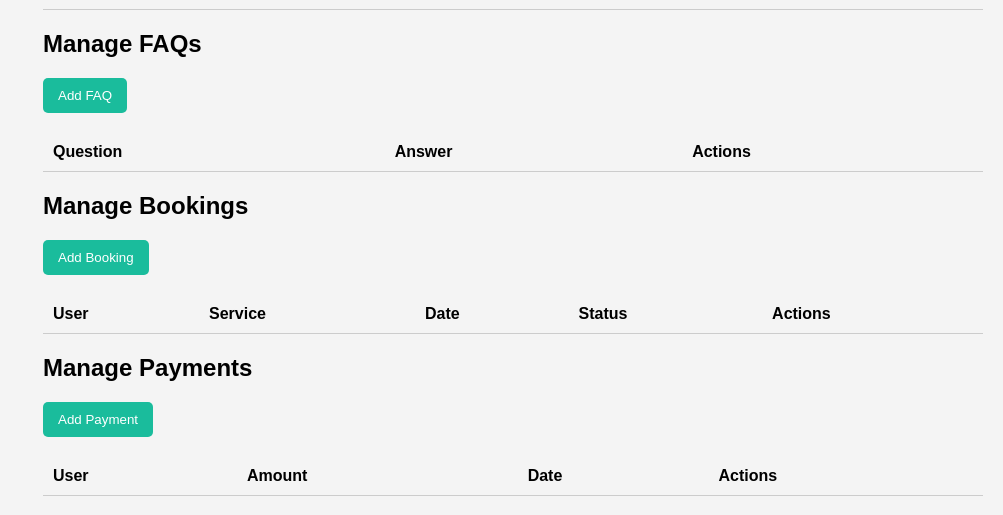
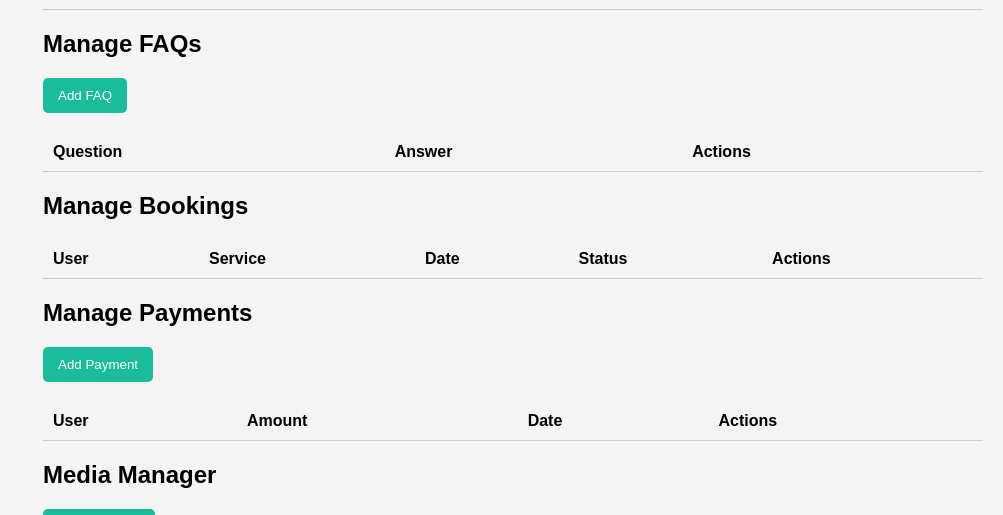
Before and after one commit to jaksoftwares/CarroStream-1, a Django app: page /dashboard/siteadmin in a window 1280 px wide. Shown: the part 1017-1532 px from the top of the page, without its empty margins (277-1280 px from the left). Run offline with Django 5.2, Linux system fonts and the light colour scheme; data comes from the database, SQL or seed files in the repository; data that the repository does not hold is empty; parts of the project's set-up code (start-up, migrations or seed data) failed here and were passed over.

Commit message:
feat: :sparkles: dynamic features for version one

```diff
--- a/dashboard/views.py
+++ b/dashboard/views.py
@@ -10,12 +10,10 @@
 from accounts.forms import UserProfileForm
 from django.contrib.auth import logout
 from services.models import Service
-from booking.models import Booking
 from django.contrib.auth import get_user_model
 from accounts.models import User
 from django.shortcuts import render, redirect, get_object_or_404
 from accounts.forms import UserProfileForm
-from booking.forms import BookingForm
 from contact.models import ContactMessage
 from .models import Booking
 from django.contrib.auth.decorators import login_required
@@ -55,7 +53,6 @@
             return redirect('dashboard:user_dashboard')  # Redirect after submitting booking
     else:
         # Empty forms for profile and booking
-        profile_form = UserProfileForm(instance=profile)
         booking_form = BookingForm()
 
     # Full name for the user (used in the template)
@@ -65,7 +62,6 @@
         'user': user,
         'user_profile': profile,
         'profile_form': profile_form,
-        'booking_form': booking_form,
         'services': services,
         'bookings': bookings,
         'full_name': full_name,
--- a/templates/dashboard/siteadmin_dashboard.html
+++ b/templates/dashboard/siteadmin_dashboard.html
@@ -230,10 +230,8 @@
     </table>
 </div>
 
-<!-- Manage Bookings Section -->
 <div id="dynamic-section">
     <h2>Manage Bookings</h2>
-    <button id="add-booking-btn">Add Booking</button>
     <table id="bookings-table">
         <thead>
             <tr>
@@ -250,7 +248,6 @@
                 <td>{{ booking.user }}</td>
                 <td>{{ booking.service }}</td>
                 <td>{{ booking.date }}</td>
-                <td>{{ booking.status }}</td>
                 <td>
                     <button onclick="editBooking({{ booking.id }})">Edit</button>
                     <button onclick="deleteBooking({{ booking.id }})">Delete</button>
```
